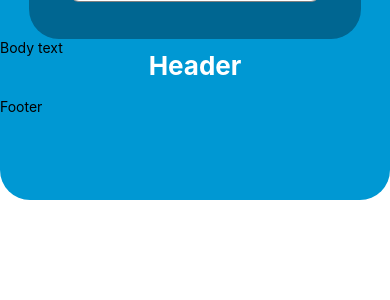
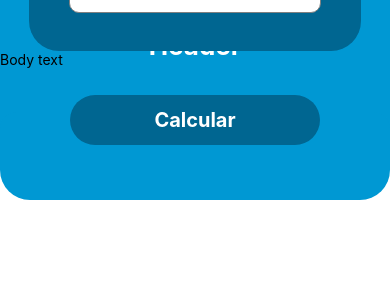
Before and after one commit to acasalsr/typescript-cotizador, a React Native app: screen / in a window 390 px wide. Shown: the top 300 px of the page. Built offline with nearby package versions, Linux system fonts and the light colour scheme.

Commit message:
props through

```diff
--- a/App.tsx
+++ b/App.tsx
@@ -1,8 +1,9 @@
 import React, { useState } from 'react';
 import { StatusBar } from 'expo-status-bar';
-import { StyleSheet, Text, View, SafeAreaView, } from 'react-native';
+import { StyleSheet, Text, View, SafeAreaView } from 'react-native';
 import colors from "./src/utils/colors"
 import Form from "./src/components/Form"
+import FooterButton from "./src/components/FooterButton"
 
 
 export default function App() {
@@ -10,6 +11,11 @@ export default function App() {
   const [interest, setInterest] = useState(null);
   const [months, setMonths] = useState(null);
 
+  const calculate = () => {
+    console.log('capital=> ', capital)
+    console.log('interest=> ', interest)
+    console.log('months=> ', months)
+  };
   return (
     <>
       <StatusBar style="auto" />
@@ -17,16 +23,17 @@ export default function App() {
         <SafeAreaView style={styles.safeArea}>
           <View style={styles.backgroundHeader}></View>
           <Text style={styles.title}>Header</Text>
-          <Form setCapital={setCapital} setInterest={setInterest} setMonths={setMonths} />
+          <Form
+            setCapital={setCapital}
+            setInterest={setInterest}
+            setMonths={setMonths}
+          />
         </SafeAreaView>
 
         <View style={bodyStyles.mainBody}>
           <Text>Body text</Text>
         </View>
-
-        <View>
-          <Text style={footerStyles.mainFooter}>Footer</Text>
-        </View>
+        <FooterButton calculate={calculate} />
       </View>
     </>
   );
@@ -42,7 +49,7 @@ const styles = StyleSheet.create({
     position: 'relative',
     alignItems: 'center',
     width: '100%',
-    flex: 2,
+    flex: 2.5,
   },
   backgroundHeader: {
     height: 200,
@@ -57,7 +64,7 @@ const styles = StyleSheet.create({
     fontSize: 26,
     fontWeight: 'bold',
     color: 'white',
-    marginTop: 50,
+    marginTop: 30,
   },
 });
 
@@ -67,9 +74,3 @@ const bodyStyles = StyleSheet.create({
     width: '100%',
   },
 });
-
-const footerStyles = StyleSheet.create({
-  mainFooter: {
-    flex: 1,
-  },
-});
--- /dev/null
+++ b/src/components/FooterButton.tsx
@@ -0,0 +1,42 @@
+import { Text, View, StyleSheet, TouchableOpacity } from 'react-native'
+import React from 'react'
+import colors from '../utils/colors'
+
+export default function Footerbutton(props: any) {
+    const { calculate } = props
+    return (
+        <>
+            <View style={footerStyles.mainFooter}>
+                <TouchableOpacity style={footerStyles.button} onPress={calculate}>
+                    <Text style={footerStyles.fontFooter}>Calcular</Text>
+                </TouchableOpacity>
+            </View>
+        </>
+    )
+}
+
+const footerStyles = StyleSheet.create({
+    mainFooter: {
+        flex: .8,
+        borderTopLeftRadius: 30,
+        borderTopRightRadius: 30,
+        backgroundColor: colors.PRIMARY_COLOR,
+        justifyContent: 'center',
+        alignItems: 'center',
+
+    },
+    fontFooter: {
+        fontSize: 20,
+        fontWeight: 'bold',
+        color: 'white',
+    },
+    button: {
+        backgroundColor: colors.SECONDARY_COLOR,
+        minWidth: 250,
+        height: 50,
+        padding: 16,
+        borderRadius: 30,
+        justifyContent: 'center',
+        alignItems: 'center',
+    },
+});
--- a/src/components/Form.tsx
+++ b/src/components/Form.tsx
@@ -4,7 +4,8 @@ import { View, Text, StyleSheet, TextInput } from "react-native";
 import colors from "../utils/colors";
 import { Picker } from "@react-native-picker/picker";
 
-export default function Form() {
+export default function Form(props: any) {
+    const { setCapital, setInterest, setMonths } = props;
     const [selectedLanguage, setSelectedLanguage] = useState();
 
     return (
@@ -15,19 +16,19 @@ export default function Form() {
                         style={styles.input}
                         placeholder="Cantidad a pedir"
                         keyboardType="numeric"
+                        onChange={(e) => setCapital(e.nativeEvent.text)}
                     />
                     <TextInput
                         style={[styles.input, styles.input2]}
                         placeholder="interés"
                         keyboardType="numeric"
+                        onChange={(e) => setInterest(e.nativeEvent.text)}
                     />
                 </View>
                 <Picker
                     style={[pickerSelectedStyle.inputAndroid, pickerSelectedStyle.inputIOS]}
                     selectedValue={selectedLanguage}
-                    onValueChange={(itemValue, itemIndex) =>
-                        setSelectedLanguage(itemValue)
-                    }
+                    onValueChange={(itemValue) => setMonths(itemValue)}
                 >
                     <Picker.Item style={styles.pickerItem} label="3 meses" value="3" />
                     <Picker.Item style={styles.pickerItem} label="6 meses" value="6" />
```
